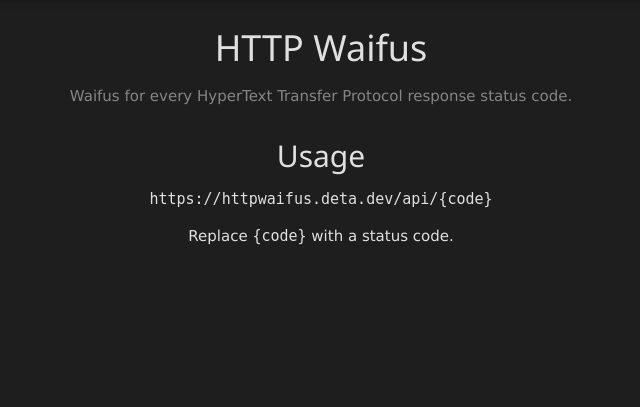
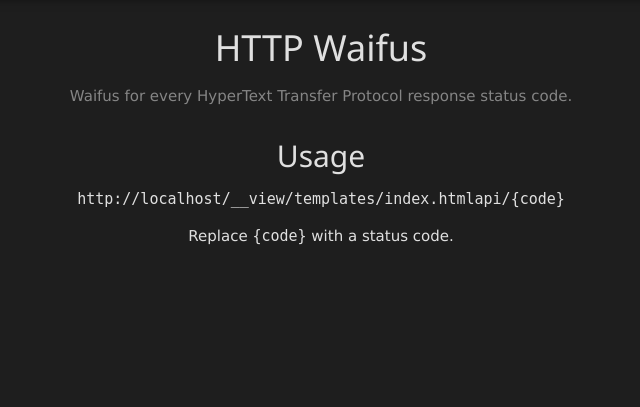
Before and after one commit to lemonyte/http-waifus, a FastAPI app: template templates/index.html in a window 1280 px wide. Shown: the part 39-446 px from the top of the page, without its empty margins (319-959 px from the left). Run offline with FastAPI, Linux system fonts and the light colour scheme; the template is opened without the code that fills it, so the values that code supplies are empty.

Commit message:
Make url in index.html dynamic

```diff
--- a/templates/index.html
+++ b/templates/index.html
@@ -8,7 +8,7 @@
 <div class="search"></div>
 <div>
   <h2>Usage</h2>
-  <code>https://httpwaifus.deta.dev/api/{code}</code>
+  <code id="url">/api/{code}</code>
   <p>
     Replace <code>{code}</code> with a status code.
   </p>
@@ -22,3 +22,9 @@
   {% endfor %}
 </div>
 {% endblock %}
+
+{% block scripts %}
+<script>
+  document.getElementById("url").textContent = window.location.href + "api/{code}";
+</script>
+{% endblock %}
```
